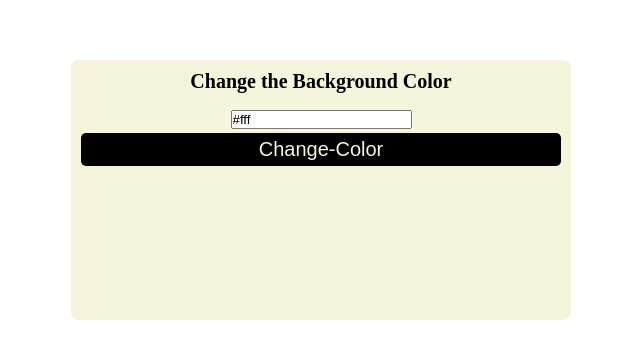
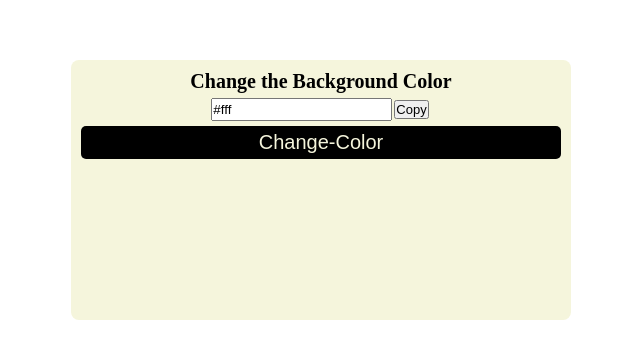
Before and after one commit to Developer-Mriganka/Mini--Project, a plain HTML site: page RandomHEXColorGenerator/index.html in a window 1280 px wide. Shown: the part 210-568 px from the top of the page, without its empty margins (319-959 px from the left). Drawn offline with Linux system fonts and the light colour scheme.

Commit message:
Add copy Button

```diff
--- a/RandomHEXColorGenerator/index.html
+++ b/RandomHEXColorGenerator/index.html
@@ -10,7 +10,10 @@
   <div class="main">
     <div class="container">
       <h1 class="text">Change the Background Color</h1>
+      <div class="InputGrp">
       <input type="text" value="#fff" class="colorCode"/>
+      <Button class="copyBtn">Copy</Button>
+    </div>
       <Button class="btn">Change-Color</Button>
     </div>
   </div>
--- a/RandomHEXColorGenerator/index.js
+++ b/RandomHEXColorGenerator/index.js
@@ -25,12 +25,19 @@ const main  = ()=>{
  const text = document.querySelector('.text');
  const button = document.querySelector('.btn');
  const colorCode = document.querySelector('.colorCode');
+ const CopyBtn = document.querySelector('.copyBtn')
 
  button.addEventListener('click', () => {
     const bgcolor = generator();
   document.body.style.backgroundColor = bgcolor;
   colorCode.value= bgcolor;
   text.style.color = bgcolor;
+ })
+
+ CopyBtn.addEventListener('click',()=>{
+  navigator.clipboard.writeText(colorCode.value)
+  const bgcolor = generator()
+  CopyBtn.style.color = bgcolor;
  })
 }
 
--- a/RandomHEXColorGenerator/style.css
+++ b/RandomHEXColorGenerator/style.css
@@ -1,16 +1,17 @@
-*{
+* {
   margin: 0px;
   padding: 0px;
 }
 
-.main{
-width: 100%;
-height: 100vh;
-display: flex;
-justify-content: center;
-align-items: center;
+.main {
+  width: 100%;
+  height: 100vh;
+  display: flex;
+  justify-content: center;
+  align-items: center;
 }
-.container{
+
+.container {
   width: 30rem;
   height: 15rem;
   background-color: beige;
@@ -19,7 +20,8 @@ align-items: center;
   font-size: 35px;
   text-align: center;
 }
-.btn{
+
+.btn {
   display: block;
   width: 100%;
   background-color: black;
@@ -29,11 +31,24 @@ align-items: center;
   border-radius: 5px;
   padding: 5px;
 }
-.btn:hover{
-  background-color:#fff;
-  color:#3f8bdc;
+
+.btn:hover {
+  background-color: #fff;
+  color: #3f8bdc;
   border: 1px solid #000;
 }
-.text{
+
+.text {
   font-size: 20px;
 }
+
+.InputGrp {
+  display: flex;
+  margin: 5px;
+  justify-content: center;
+}
+.copyBtn{
+  margin: 2px;
+  font-size: 13px;
+
+}
```
